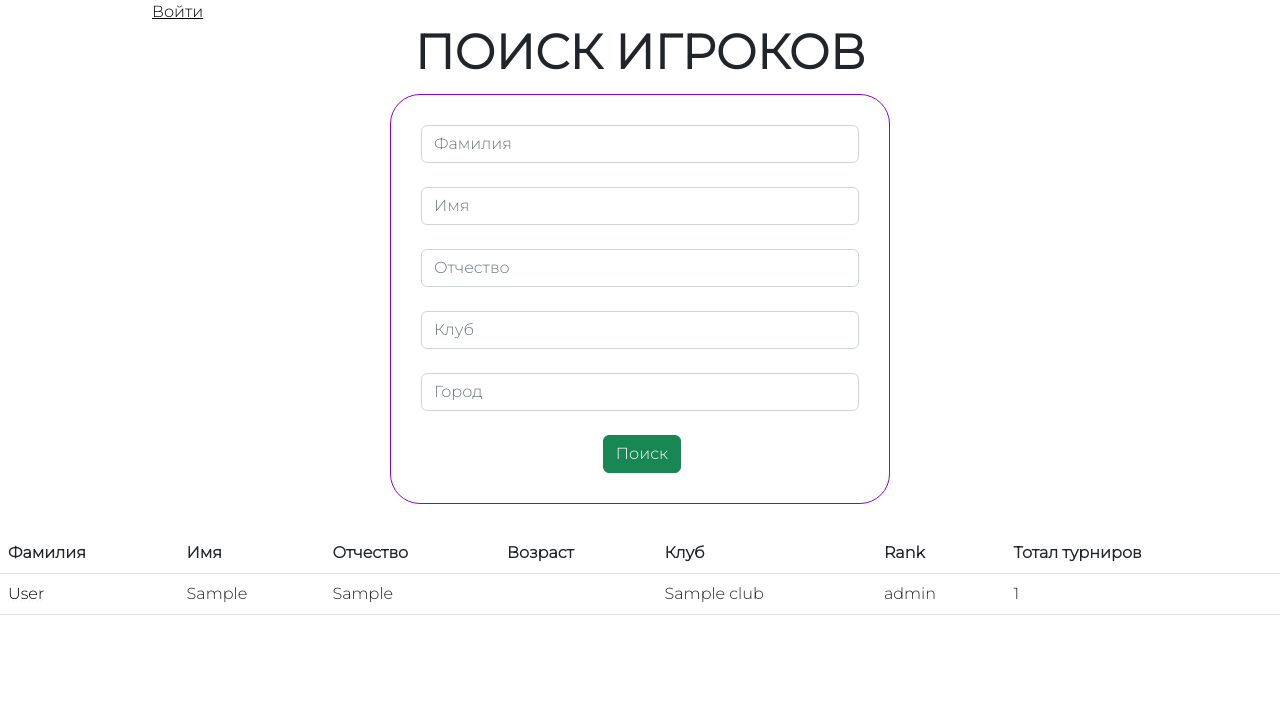
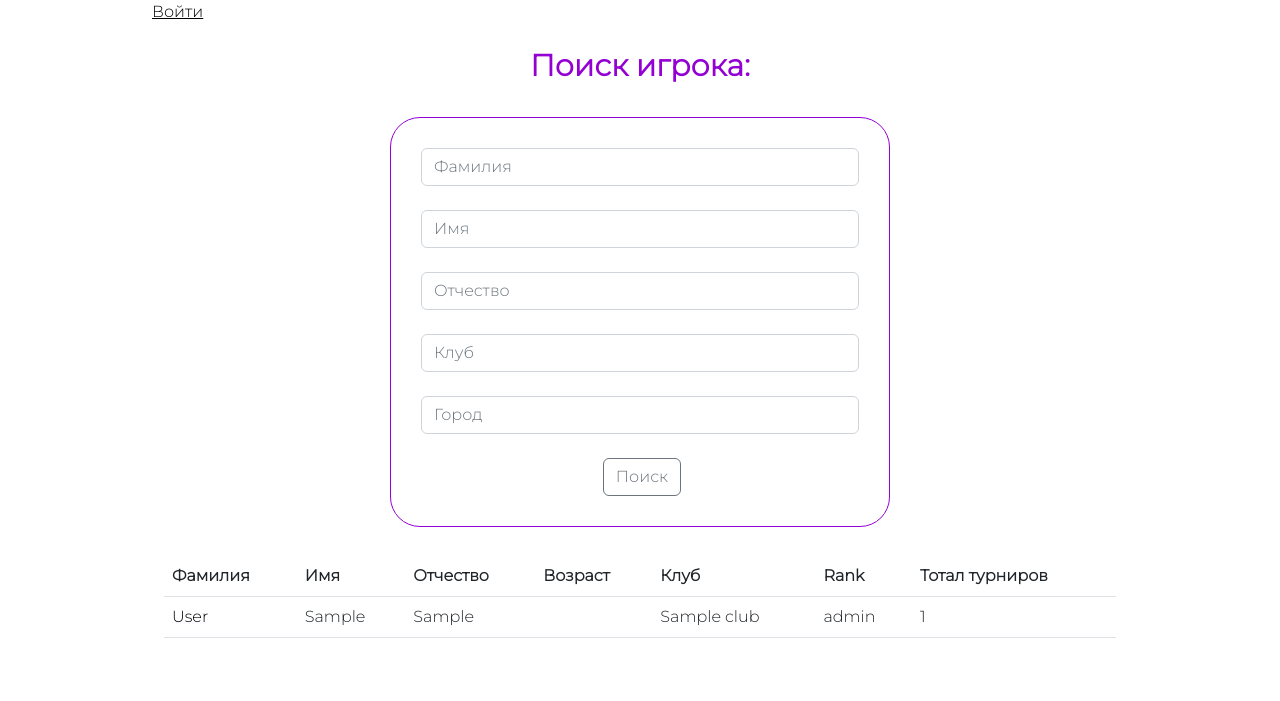
Before and after one commit to samat-sultanov/kyrgyz_go_database, a Django app: page /player_search/ in a window 1280 px wide. Shown: the part 82-783 px from the top of the page. Run offline with Django 4.2, Linux system fonts and the light colour scheme; tables that the repository leaves empty hold one stand-in row (values such as "Sample post"); parts of the project's set-up code (start-up, migrations or seed data) failed here and were passed over.

Commit message:
player_search.html is finished

```diff
--- a/source/webapp/templates/player/player_search.html
+++ b/source/webapp/templates/player/player_search.html
@@ -3,10 +3,10 @@
 
 {% block nav %}
 {% endblock %}
-
 {% block content %}
-    <div style="text-align: center">
-        <h1>Поиск игроков</h1>
+ <div class="container">
+        <div class=" mt-4" style="text-align: center">
+            <h2 class="title">Поиск игрокa:</h2>
         </div>
         <div class="container">
             <form style="display: flex;justify-content: center;text-align: center;" action="" method="GET">
@@ -32,17 +32,21 @@
                     </div>
                 <br/>
                 <div class="d-flex justify-content-center">
-                    <input type="submit" class="btn btn-success ms-1" value="Поиск">
+                    <input type="submit" class="btn btn-outline-secondary ms-1" value="Поиск">
                 </div>
             </div>
         </form>
     </div>
     <br/>
+    <div class="container">
         {% include 'partial/player_list.html' %}
+    </div>
     <br/>
     {% if is_paginated %}
         {% include 'partial/pagination.html' %}
     {% endif %}
     <br/>
+    </div>
+
 
 {% endblock %}
```
Lines whose indentation alone changed are shown as unchanged.
